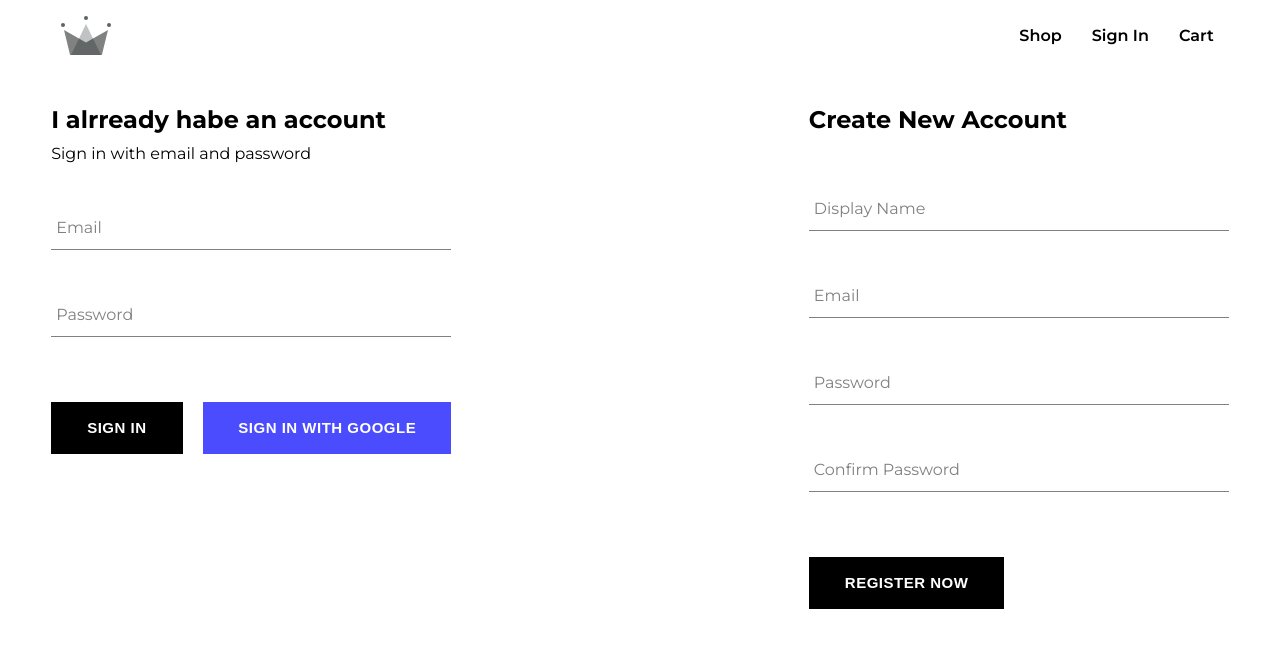
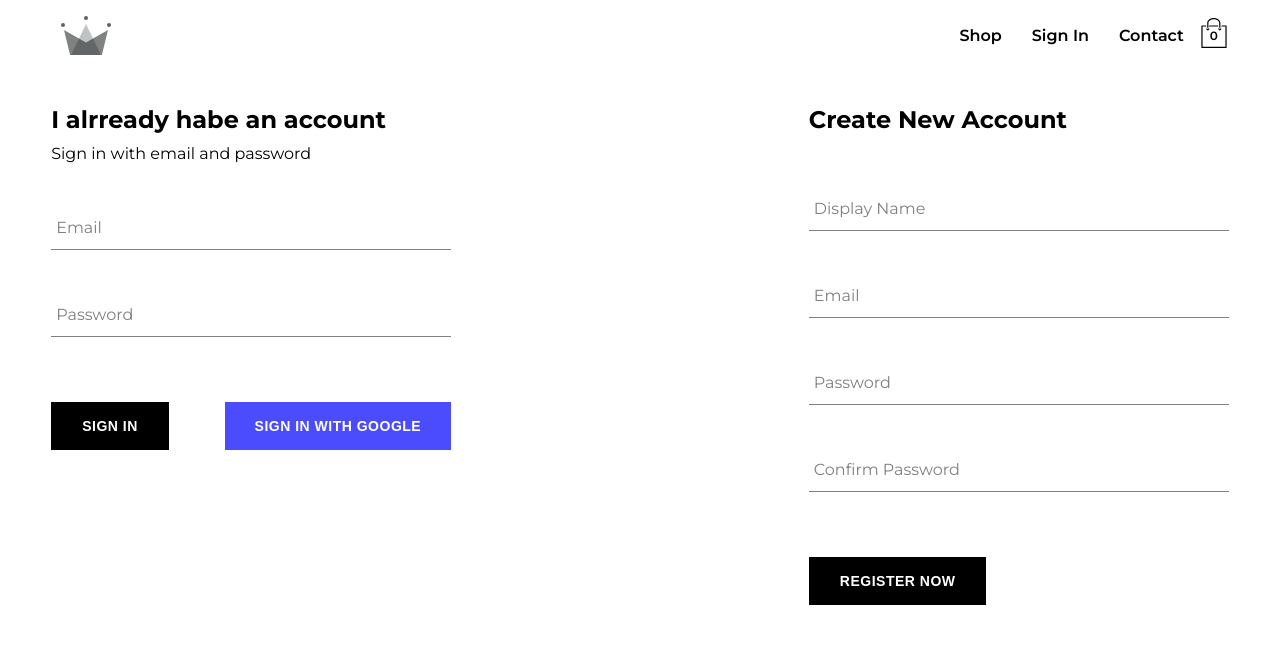
Before and after one commit to aforarjun/crwn-clothing, a React (Create React App) app: page /sign-in in a window 1280 px wide. Shown: the top 648 px of the page. Built offline with nearby package versions, Linux system fonts and the light colour scheme; no server answers.

Commit message:
created cart-icon and cart-dropdown with redux successfully

```diff
--- a/src/App.js
+++ b/src/App.js
@@ -1,5 +1,5 @@
 import React, { Component } from 'react';
-import { Routes, Route } from 'react-router-dom';
+import { Routes, Route, Navigate } from 'react-router-dom';
 
 import './App.css';
 import Header from './components/header/header';
@@ -50,9 +50,12 @@ export class App extends Component {
       <div>
         <Header />
         <Routes>
-          <Route path="/" element={<HomePage />} />
+          <Route exact path="/" element={<HomePage />} />
           <Route path="/shop" element={<ShopPage />} />
-          <Route path="/sign-in" element={<SignInSignUpPage />} />
+
+          <Route exact path="/sign-in"
+            element={this.props.currentUser? <Navigate to="/" /> : <SignInSignUpPage />}
+          />
 
           <Route path='*' element={<Errorpage />} />
         </Routes>
@@ -61,8 +64,15 @@ export class App extends Component {
   }
 }
 
+const mapStateToProps = ({ user }) =>({
+  currentUser: user.currentUser
+})
+
 const mapDispatchToProps = dispatch =>({
   setCurrentUser: user => dispatch (setCurrentUser(user))
 })
 
-export default connect(null, mapDispatchToProps)(App);
+export default connect(
+  mapStateToProps,
+  mapDispatchToProps
+)(App);
--- /dev/null
+++ b/src/components/cart-dropdown/CartDropdown.jsx
@@ -0,0 +1,16 @@
+import React from 'react';
+
+import './cart-dropdown.scss';
+import CustomBtn from '../custom-btn/CustomBtn';
+
+function CartDropdown() {
+  return (
+    <div className='cart-dropdown'>
+        <div className="cart-item"></div>
+
+        <CustomBtn>Go to Checkout</CustomBtn>
+    </div>
+  )
+}
+
+export default CartDropdown
--- /dev/null
+++ b/src/components/cart-dropdown/cart-dropdown.scss
@@ -0,0 +1,24 @@
+.cart-dropdown {
+    position: absolute;
+    width: 240px;
+    height: 340px;
+    display: flex;
+    flex-direction: column;
+    padding: 20px;
+    border: 1px solid black;
+    background-color: white;
+    top: 90px;
+    right: 40px;
+    z-index: 5;
+
+    .cart-items {
+        height: 240px;
+        display: flex;
+        flex-direction: column;
+        overflow: scroll;
+    }
+
+    button {
+        margin-top: auto;
+    }
+}
--- /dev/null
+++ b/src/components/cart-icon/CartIcon.jsx
@@ -0,0 +1,25 @@
+import React from 'react';
+
+import './cart-icon.scss';
+import { ReactComponent as ShoppingIcon } from '../../assets/shopping-bag.svg'
+
+import { connect } from 'react-redux';
+import { toggleCard } from '../../redux/cart/cart.action';
+
+function CartIcon({ toggleCard }) {
+  return (
+    <div className='cart-icon' onClick={toggleCard}>
+      <ShoppingIcon className='shopping-icon' />
+      <span className='item-count'>0</span>
+    </div>
+  )
+}
+
+const mapDispatchToProps = dispatch =>({
+  toggleCard: () => dispatch(toggleCard())
+})
+
+export default connect(
+  null,
+  mapDispatchToProps
+)(CartIcon)
--- /dev/null
+++ b/src/components/cart-icon/cart-icon.scss
@@ -0,0 +1,18 @@
+.cart-icon{
+    width: 30px;
+    position: relative;
+    cursor: pointer;
+
+    .shopping-icon{
+        width: 100%;
+    }
+
+    .item-count{
+        font-size: 12px;
+        font-weight: 600;
+        position: absolute;
+        top: 50%;
+        left: 50%;
+        transform: translate(-50%,-50%);
+    }
+}
--- a/src/components/custom-btn/custom-btn.scss
+++ b/src/components/custom-btn/custom-btn.scss
@@ -1,9 +1,9 @@
 .custom-button {
   width: auto;
   letter-spacing: 0.5px;
-  padding: 15px 35px 15px 35px;
-  font-size: 15px;
-  line-height: 20px;
+  padding: 15px 30px 15px 30px;
+  font-size: 14px;
+  line-height: 16px;
   background-color: black;
   color: white;
   text-transform: uppercase;
--- a/src/components/header/header.jsx
+++ b/src/components/header/header.jsx
@@ -7,7 +7,10 @@ import './header.scss';
 import { ReactComponent as Logo} from '../../assets/logo.svg';
 import { auth } from '../../firebase/firebase.utils';
 
-function Header({ currentUser }) {
+import CartIcon from '../cart-icon/CartIcon';
+import CartDropdown from '../cart-dropdown/CartDropdown';
+
+function Header({ currentUser, hidden }) {
   return (
     <nav className='header'>
       <Link to='/'>
@@ -24,15 +27,21 @@ function Header({ currentUser }) {
           :
           <Link to='/sign-in' className='option'>Sign In</Link>
         }
+        <Link to='/' className='option'>Contact</Link>
 
-        <Link to='/' className='option'>Cart</Link>
+        <CartIcon />
       </div>
+
+      {
+        hidden ? null : <CartDropdown />
+      }
     </nav>
   )
 }
 
-const mapStateToProps = state =>({
-  currentUser: state.user.currentUser
+const mapStateToProps = ({ user: {currentUser}, cart: {hidden} }) =>({
+  currentUser: currentUser,
+  hidden: hidden
 })
 
 export default connect(mapStateToProps)(Header);
--- a/src/components/header/header.scss
+++ b/src/components/header/header.scss
@@ -3,6 +3,7 @@
   width: 100%;
   display: flex;
   justify-content: space-between;
+  align-items: center;
   padding: 0 4%;
   margin-bottom: 25px;
 
--- /dev/null
+++ b/src/redux/cart/cart.action.js
@@ -0,0 +1,3 @@
+export const toggleCard = () => ({
+    type: 'TOGGLE_CART',
+})
--- /dev/null
+++ b/src/redux/cart/cart.reducer.js
@@ -0,0 +1,19 @@
+import { toggleCard } from "./cart.action";
+
+const INITIAL_STATE = {
+    hidden: true
+}
+
+const cartReducer = (state=INITIAL_STATE, action = toggleCard) =>{
+    switch (action.type) {
+        case 'TOGGLE_CART':
+            return {
+                ...state,
+                hidden: !state.hidden
+            }
+        default:
+            return state;
+    }
+}
+
+export default cartReducer;
--- a/src/redux/root-reducer.js
+++ b/src/redux/root-reducer.js
@@ -1,7 +1,9 @@
 import { combineReducers } from "redux";
 
 import userReducer from "./user/user.reducer";
+import cartReducer from "./cart/cart.reducer";
 
 export default combineReducers({
-    user: userReducer
+    user: userReducer,
+    cart: cartReducer
 })
```
Also changed, not shown: src/assets/shopping-bag.svg (added).
